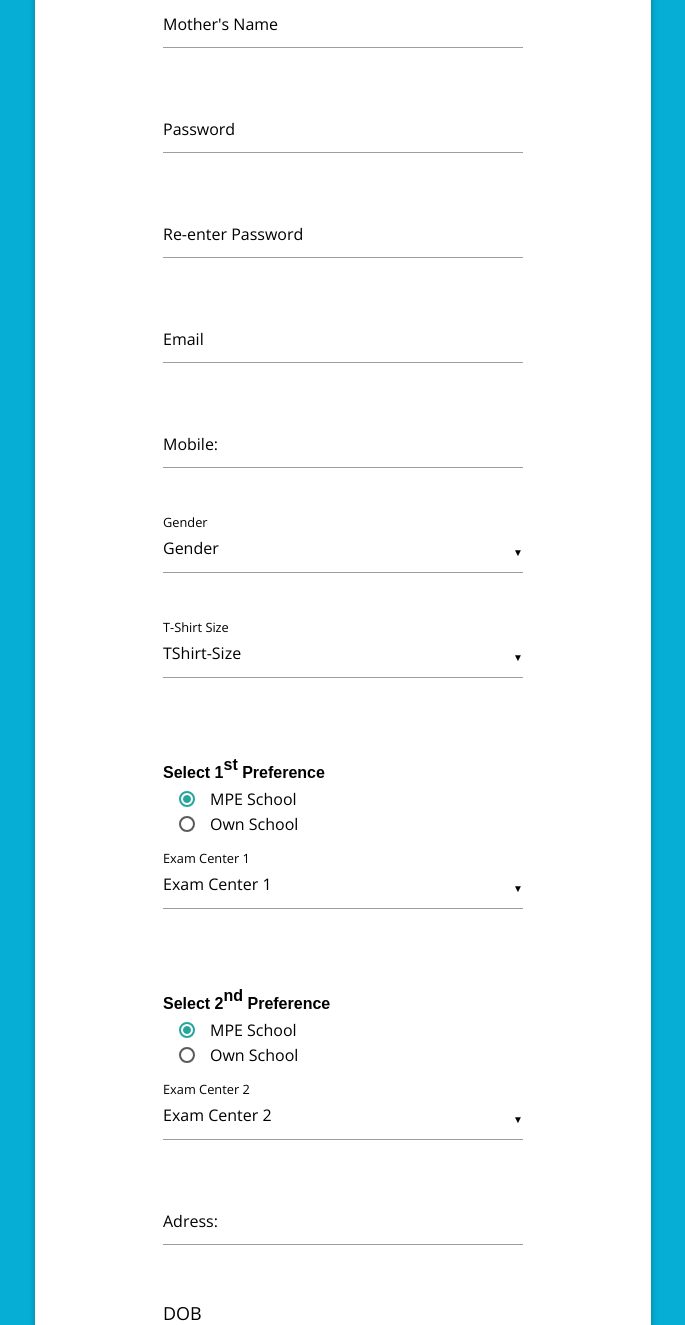
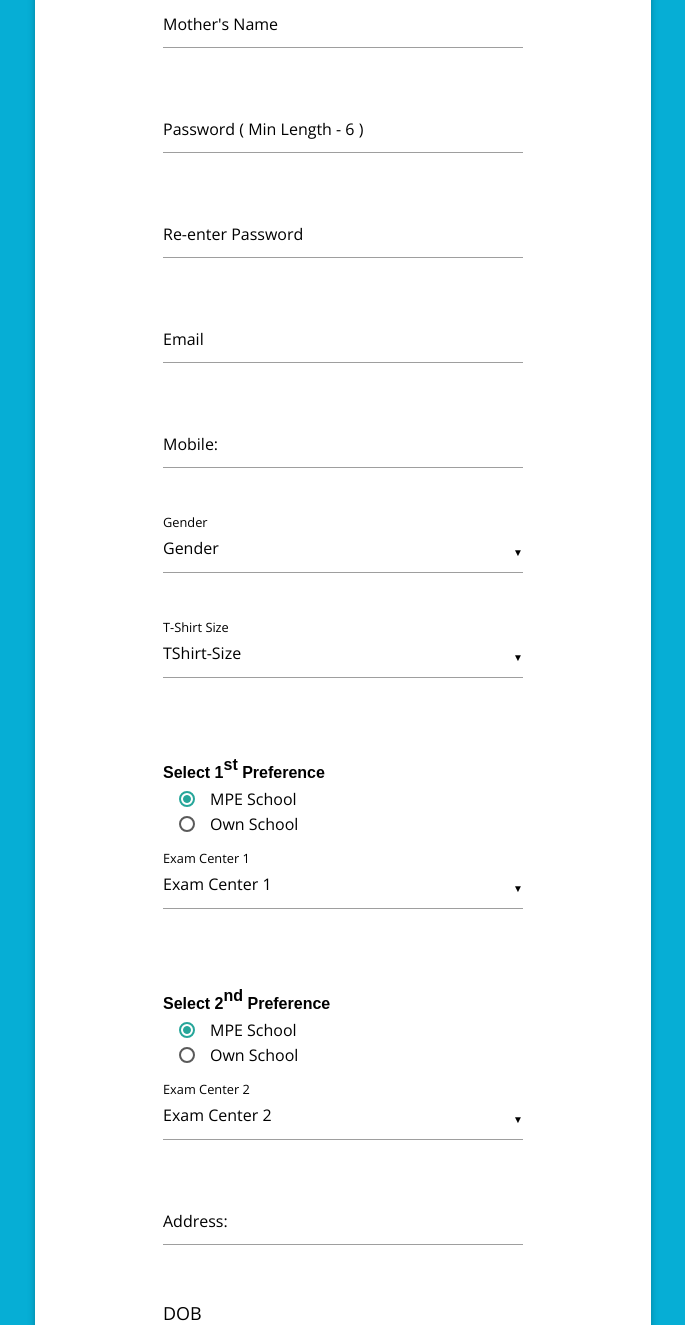
Before and after one commit to aditya999123/navmo, a Django app: page /register/ in a window 1280 px wide. Shown: the part 778-2103 px from the top of the page, without its empty margins (297-982 px from the left). Run offline with Django 3.2, Linux system fonts and the light colour scheme; data comes from the database, SQL or seed files in the repository; some libraries are stand-ins or nearby versions; some web fonts are replaced.

Commit message:
Fixed some spelling mistakes in Registration page

```diff
--- a/navmo/templates/registration/registration.html
+++ b/navmo/templates/registration/registration.html
@@ -286,7 +286,7 @@
         <div class="row">
           <div class="input-field col s2"></div><div class="input-field col s8">
             <input id="password" name="password" type="password" class="validate" required>
-            <label for="password" >Password</label>
+            <label for="password" >Password ( Min Length - 6 )</label>
           </div><div id="password_error"></div>
         </div>
         <div class="row">
@@ -396,7 +396,7 @@
   <div class="row">
           <div class="input-field col s2"></div><div class="input-field col s8">
             <input name="address" id="address" type="text" class="validate" required >
-            <label for="address">Adress:</label>
+            <label for="address">Address:</label>
           </div>
   </div>
 
@@ -485,7 +485,7 @@
 
 
       <input class="with-gap" name="group_exam2" type="checkbox" value="1" id="alpha"/>
-        <label for="alpha">Alpha Group/Beta Group</label>
+        <label for="alpha">Alpha / Beta / Theta Group</label>
 </div>
 </div>
 
```
Also changed, not shown: 1 other file.
